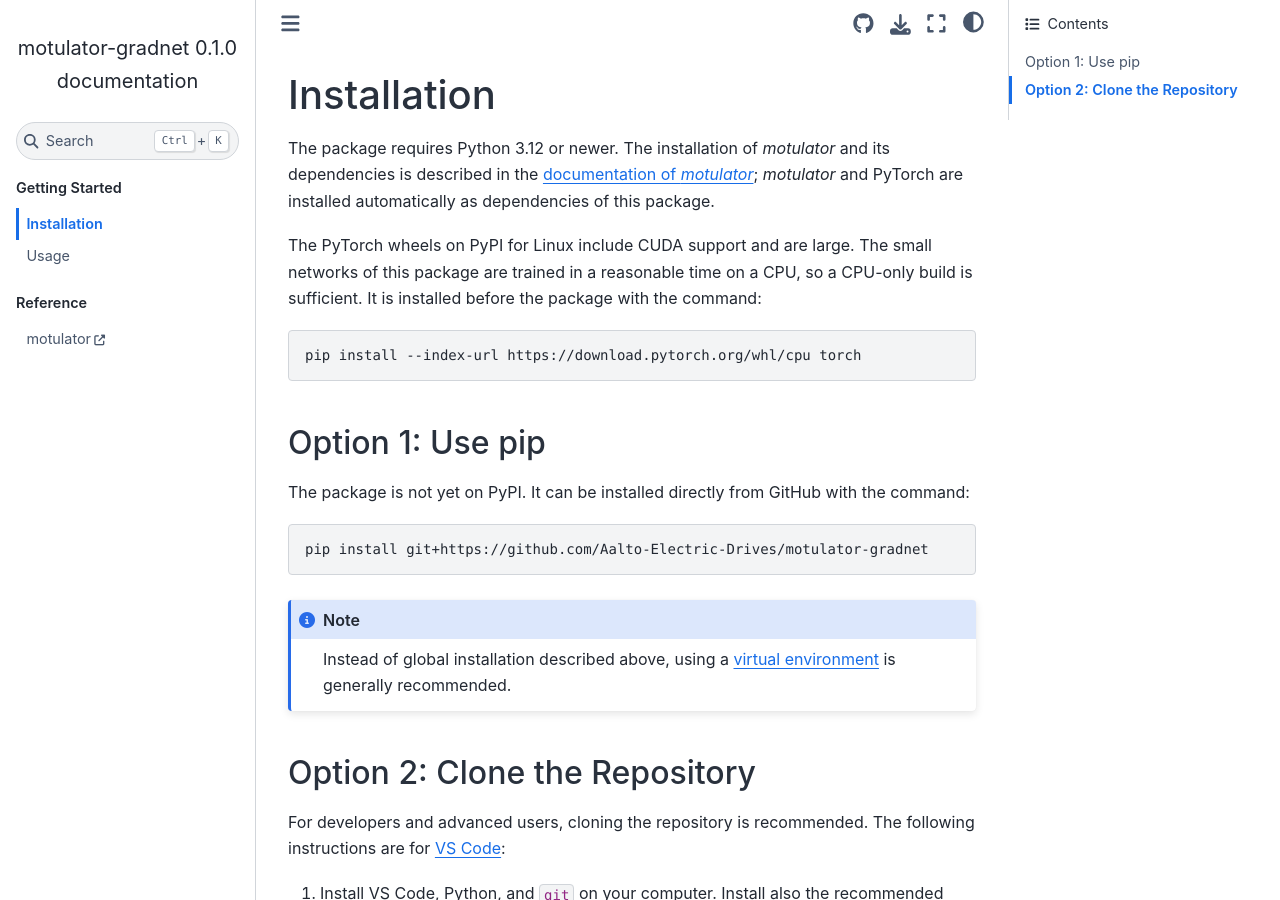
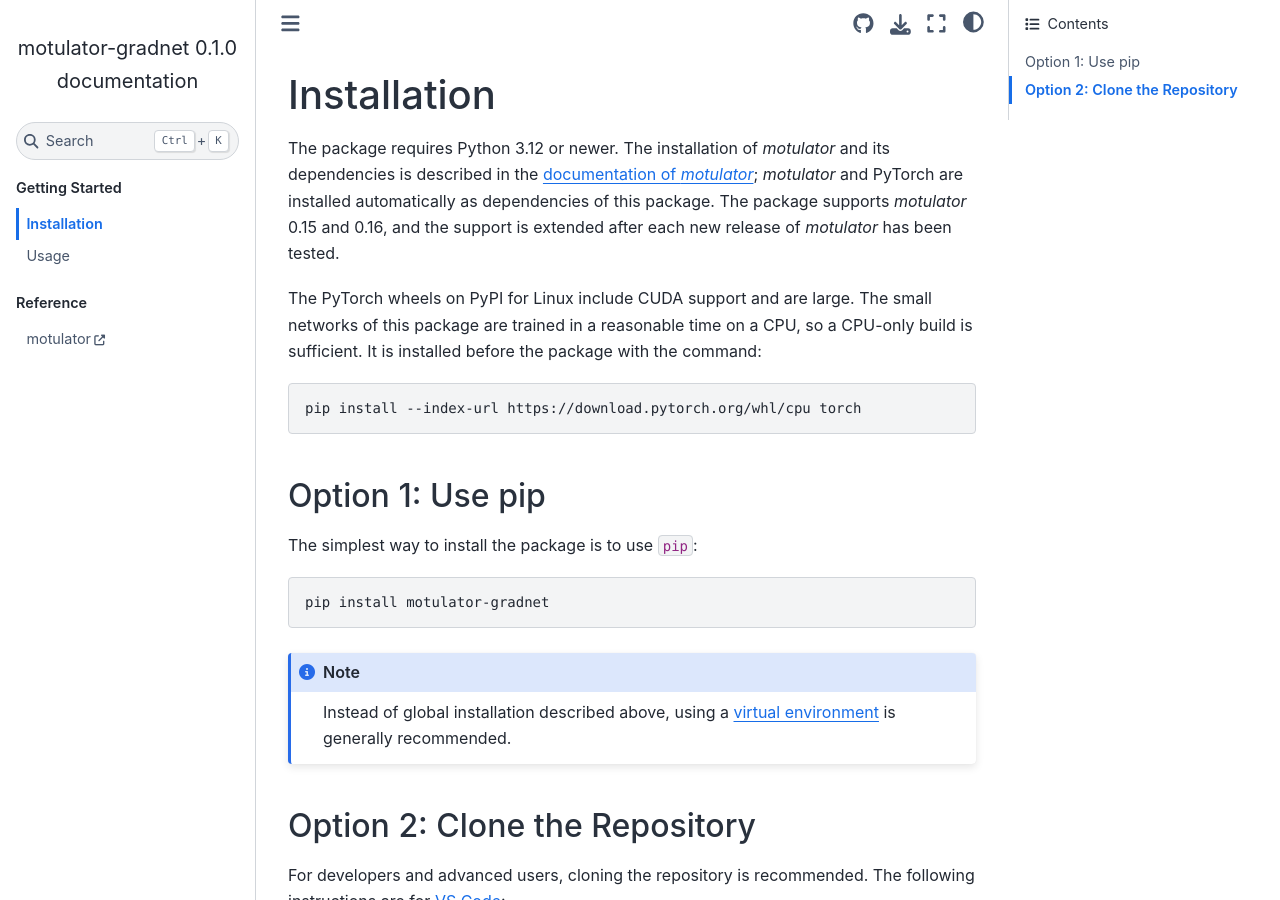
Before and after one commit to Aalto-Electric-Drives/motulator-gradnet, a Sphinx documentation site: the page built from docs/source/installation.md, in a window 1280 px wide and 900 px high. Built offline with Sphinx 7.4.7 and the Sphinx Book theme 1.1.4, drawn with Linux system fonts in a browser that asks for light colours; pages that are not in the unit, such as notebooks, are missing from menus.

Commit message:
Publish the package on PyPI
Install the package from PyPI in the README and the documentation, and
publish new releases to PyPI from GitHub releases using trusted
publishing. The package supports motulator 0.16, whose changes it has
been tested against, and is also tested with Python 3.14.

Co-Authored-By: Claude Opus 5.5 <noreply@anthropic.com>

````diff
--- a/docs/source/installation.md
+++ b/docs/source/installation.md
@@ -1,6 +1,6 @@
 # Installation
 
-The package requires Python 3.12 or newer. The installation of *motulator* and its dependencies is described in the [documentation of *motulator*](https://aalto-electric-drives.github.io/motulator/installation.html); *motulator* and PyTorch are installed automatically as dependencies of this package.
+The package requires Python 3.12 or newer. The installation of *motulator* and its dependencies is described in the [documentation of *motulator*](https://aalto-electric-drives.github.io/motulator/installation.html); *motulator* and PyTorch are installed automatically as dependencies of this package. The package supports *motulator* 0.15 and 0.16, and the support is extended after each new release of *motulator* has been tested.
 
 The PyTorch wheels on PyPI for Linux include CUDA support and are large. The small networks of this package are trained in a reasonable time on a CPU, so a CPU-only build is sufficient. It is installed before the package with the command:
 
@@ -10,10 +10,10 @@ pip install --index-url https://download.pytorch.org/whl/cpu torch
 
 ## Option 1: Use pip
 
-The package is not yet on PyPI. It can be installed directly from GitHub with the command:
+The simplest way to install the package is to use `pip`:
 
 ```bash
-pip install git+https://github.com/Aalto-Electric-Drives/motulator-gradnet
+pip install motulator-gradnet
 ```
 
 ```{note}
--- a/pyproject.toml
+++ b/pyproject.toml
@@ -6,7 +6,7 @@ build-backend = "hatchling.build"
 name = "motulator-gradnet"
 version = "0.1.0"
 dependencies = [
-    "motulator>=0.15.0,<0.16",
+    "motulator>=0.15.0,<0.17",
     "numpy",
     "matplotlib",
     "torch",
````
Also changed, not shown: README.md (+6 -2 lines), .pre-commit-config.yaml, 2 other files.
